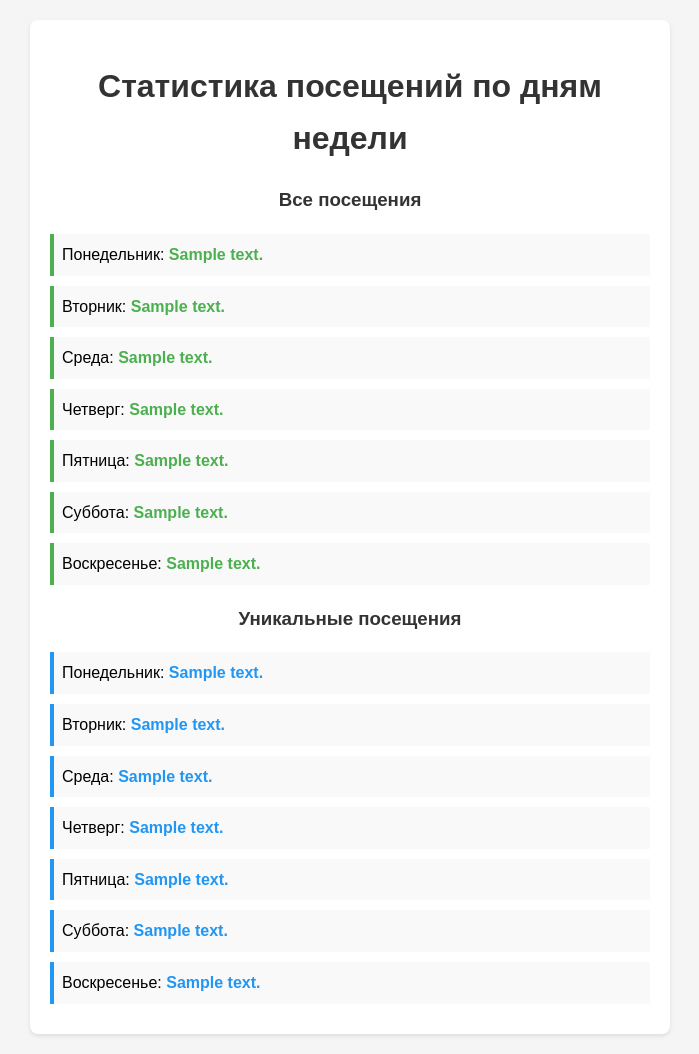
After one commit to vladislovech/VisitorCounter, a Python web app: template templates/days_of_week.html in a window 1280 px wide. The commit adds this page. Shown: the whole page, without its empty margins (290-989 px from the left). Run offline with Jinja, Linux system fonts and the light colour scheme; the template is opened without the code that fills it: most values are stand-ins (such as "Sample title", 1, 10 or a date in 2020).

Commit message:
add new statistics options

```diff
--- /dev/null
+++ b/templates/days_of_week.html
@@ -0,0 +1,130 @@
+<!DOCTYPE html>
+<html lang="ru">
+<head>
+    <meta charset="UTF-8">
+    <title>Счетчик посещений</title>
+    <style>
+        body {
+            font-family: Arial, sans-serif;
+            line-height: 1.6;
+            margin: 20px;
+            background-color: #f5f5f5;
+        }
+        .statistics {
+            background: white;
+            padding: 20px;
+            border-radius: 8px;
+            box-shadow: 0 2px 4px rgba(0, 0, 0, 0.1);
+            max-width: 600px;
+            margin: 0 auto;
+        }
+        h1 {
+            color: #333;
+            text-align: center;
+        }
+        h3 {
+            color: #333;
+            text-align: center;
+        }
+        .stat-item {
+            margin: 10px 0;
+            padding: 8px;
+            background: #f9f9f9;
+            border-left: 4px solid #4CAF50;
+        }
+        .stat-value {
+            font-weight: bold;
+            color: #4CAF50;
+        }
+        .unique-stat-item {
+            margin: 10px 0;
+            padding: 8px;
+            background: #f9f9f9;
+            border-left: 4px solid #2196F3;
+        }
+        .unique-stat-value {
+            font-weight: bold;
+            color: #2196F3;
+        }
+    </style>
+</head>
+<body>
+    <div class="statistics">
+        <h1>Статистика посещений по дням недели</h1>
+        <h3>Все посещения</h3>
+
+        <div class="stat-item">
+            <span>Понедельник:</span>
+            <span class="stat-value">{{ monday_visits }}</span>
+        </div>
+
+        <div class="stat-item">
+            <span>Вторник:</span>
+            <span class="stat-value">{{ tuesday_visits }}</span>
+        </div>
+
+        <div class="stat-item">
+            <span>Среда:</span>
+            <span class="stat-value">{{ wednesday_visits }}</span>
+        </div>
+
+        <div class="stat-item">
+            <span>Четверг:</span>
+            <span class="stat-value">{{ thursday_visits }}</span>
+        </div>
+
+        <div class="stat-item">
+            <span>Пятница:</span>
+            <span class="stat-value">{{ friday_visits }}</span>
+        </div>
+
+        <div class="stat-item">
+            <span>Суббота:</span>
+            <span class="stat-value">{{ saturday_visits }}</span>
+        </div>
+
+        <div class="stat-item">
+            <span>Воскресенье:</span>
+            <span class="stat-value">{{ sunday_visits }}</span>
+        </div>
+
+        <h3>Уникальные посещения</h3>
+
+        <div class="unique-stat-item">
+            <span>Понедельник:</span>
+            <span class="unique-stat-value">{{ unique_monday_visits }}</span>
+        </div>
+
+        <div class="unique-stat-item">
+            <span>Вторник:</span>
+            <span class="unique-stat-value">{{ unique_tuesday_visits }}</span>
+        </div>
+
+        <div class="unique-stat-item">
+            <span>Среда:</span>
+            <span class="unique-stat-value">{{ unique_wednesday_visits }}</span>
+        </div>
+
+        <div class="unique-stat-item">
+            <span>Четверг:</span>
+            <span class="unique-stat-value">{{ unique_thursday_visits }}</span>
+        </div>
+
+        <div class="unique-stat-item">
+            <span>Пятница:</span>
+            <span class="unique-stat-value">{{ unique_friday_visits }}</span>
+        </div>
+
+        <div class="unique-stat-item">
+            <span>Суббота:</span>
+            <span class="unique-stat-value">{{ unique_saturday_visits }}</span>
+        </div>
+
+        <div class="unique-stat-item">
+            <span>Воскресенье:</span>
+            <span class="unique-stat-value">{{ unique_sunday_visits }}</span>
+        </div>
+
+    </div>
+</body>
+</html>
--- a/templates/index.html
+++ b/templates/index.html
@@ -19,6 +19,10 @@
             margin: 0 auto;
         }
         h1 {
+            color: #333;
+            text-align: center;
+        }
+        h3 {
             color: #333;
             text-align: center;
         }
@@ -77,6 +81,7 @@
             <span>Уникальных посетителей за все время:</span>
             <span class="stat-value">{{ unique_total_visits }}</span>
         </div>
+
     </div>
 </body>
 </html>
```
Also changed, not shown: server.py (+10 -25 lines), templates/browsers.html (added, +69 -0 lines), templates/hours.html (added, +58 -0 lines), tests/test_visit_tracker.py (+101 -47 lines), views.py (+64 -1 lines), visit_counter.py (+110 -2 lines), week_day_enum.py (added, +21 -0 lines).
